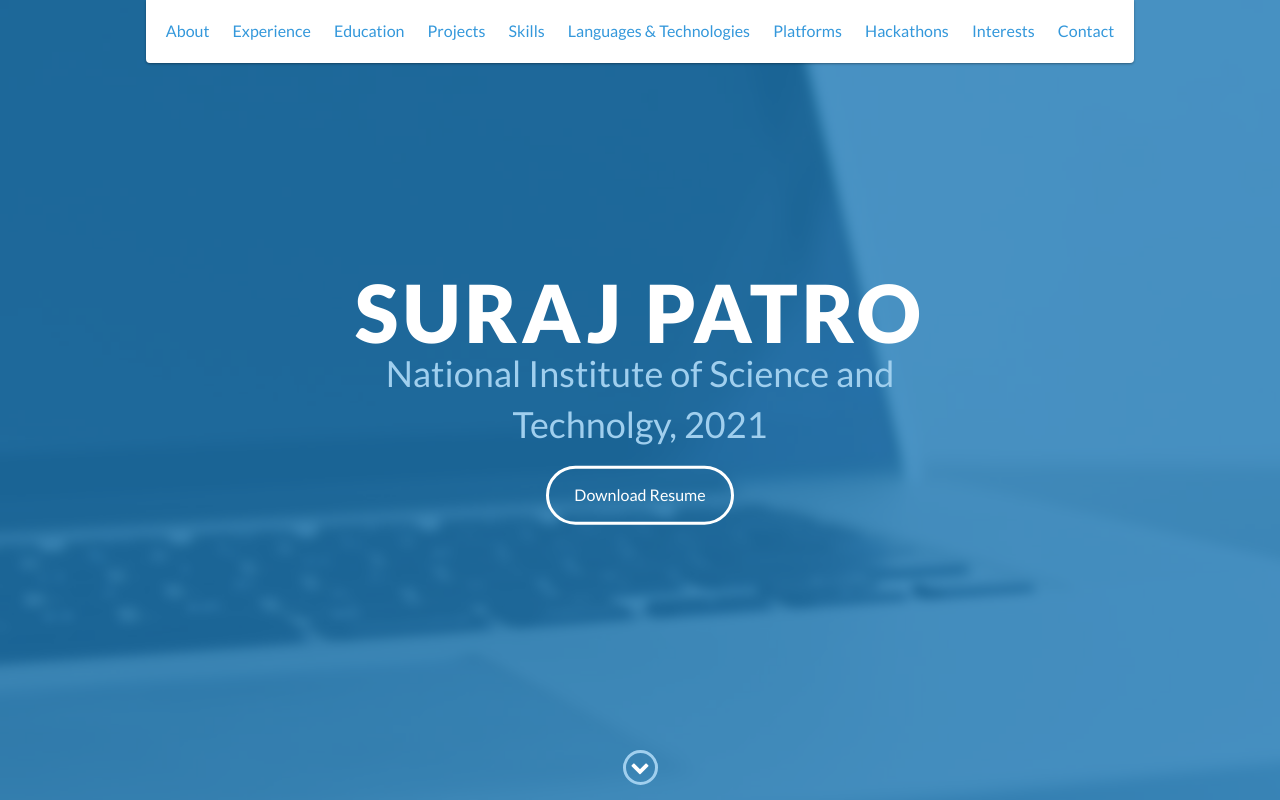
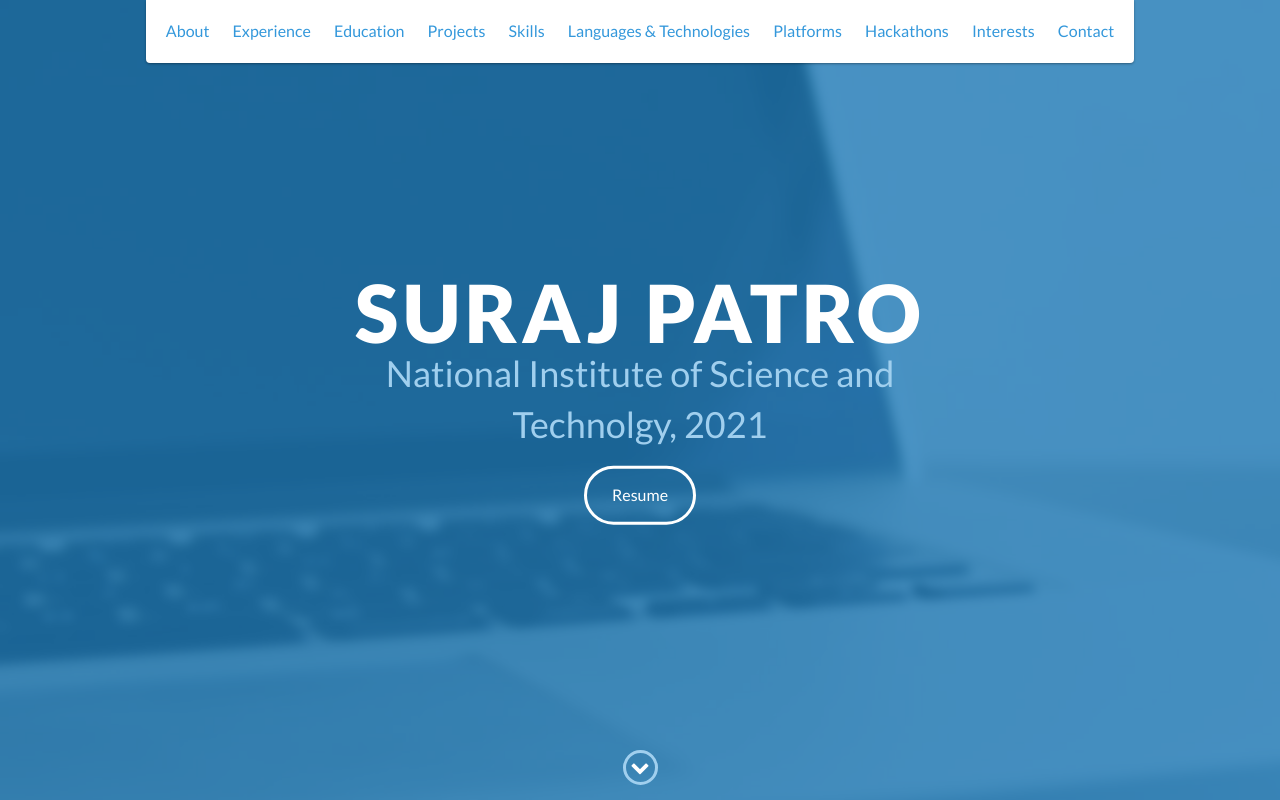
Before and after one commit to Suraj-Patro/Dev-Portfolio, a website: page index.html in a window 1280 px wide. Shown: the top 800 px of the page. Drawn offline with nearby package versions, Linux system fonts and the light colour scheme.

Commit message:
Update index.html

```diff
--- a/index.html
+++ b/index.html
@@ -73,7 +73,7 @@
             <h1>Suraj patro</h1>
             <h2>National Institute of Science and Technolgy, 2021</h2>
             <!--<a href="Resume-Suraj-Patro.pdf" class="btn-rounded-white" target="popup" onclick="window.open('Resume-Suraj-Patro.pdf','name','width=600,height=800')"download>Download Resume</a>-->
-            <a href="Resume-Suraj-Patro.pdf" class="btn-rounded-white" target="_blank" download>Download Resume</a>
+            <a href="Resume-Suraj-Patro.pdf" class="btn-rounded-white" target="_blank" download>Resume</a>
         </div>
         <!-- End #lead-content -->
 
```
